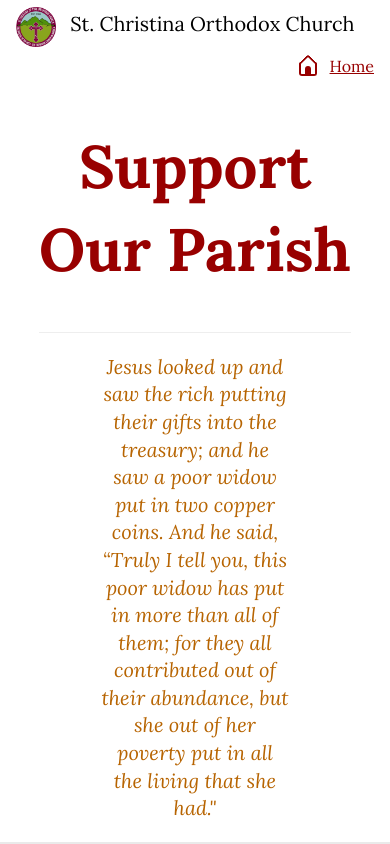
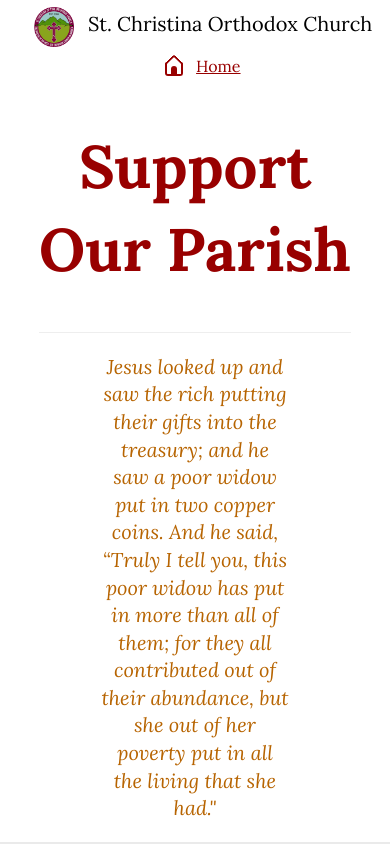
Before and after one commit to St-Christina/donate-page, a website: page index.html in a window 390 px wide. Shown: the top 844 px of the page. Drawn offline with Linux system fonts and the light colour scheme; a web font is replaced by a local one.

Commit message:
hopefully fix styling on mobile

```diff
--- a/index.html
+++ b/index.html
@@ -3,6 +3,7 @@
 		<title>St. Christina Orthodox Church - Donate</title>
 		<!-- Font to match the Google Sites font -->
 		<link href="https://fonts.googleapis.com/css?family=Lora%3A400%2C400italic%2C700%2C700italic%7CGentium%20Basic%3A400%2C400italic%2C700%2C700italic&display=swap" rel="stylesheet" nonce="cyDRb2bwnnosgVHx0JW1_Q">
+		<meta name="viewport" content="width=device-width, initial-scale=1.0">
 		<style>
 			/** Base */
 			:root {
@@ -179,7 +180,16 @@
 			}
 
 			/** Media Queries */
-			@media all and (max-width: 479px) {
+			@media (width < 480px) {
+				menu section {
+					float: initial !important;
+				}
+				menu {
+					display: grid;
+					grid-template-columns: 100%;
+					align-items: center;
+					justify-items: center;
+				}
 				section.offset, section.other, footer {
 					grid-template-columns: 100%;
 					grid-template-rows: auto;
@@ -188,7 +198,7 @@
 					width: 75%;
 				}
 			}
-			@media all and (min-width: 480px) and (max-width: 767px){
+			@media (480px <= width < 768px) {
 				section.offset, section.other, footer {
 					grid-template-columns: 100%;
 					grid-template-rows: auto;
@@ -197,7 +207,7 @@
 					width: 60%;
 				}
 			}
-			@media all and (min-width: 768px) and (max-width: 1279px){
+			@media (768px <= width < 1280px) {
 				section.offset {
 					grid-template-columns: 60% auto;
 				}
@@ -208,7 +218,7 @@
 					grid-template-columns: 30% auto;
 				}
 			}
-			@media all and (min-width: 1280px) {
+			@media (width >= 1280px) {
 				section.offset {
 					grid-template-columns: 80% auto;
 				}
```
